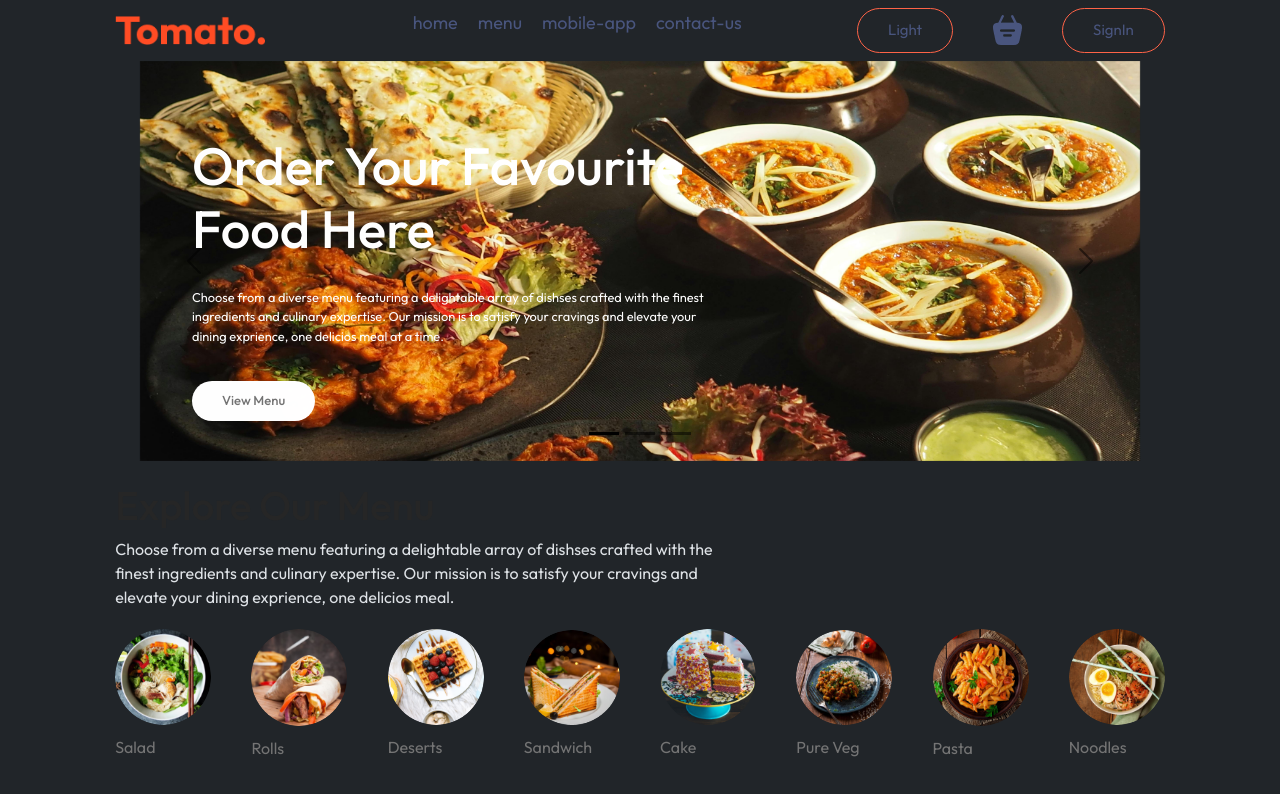
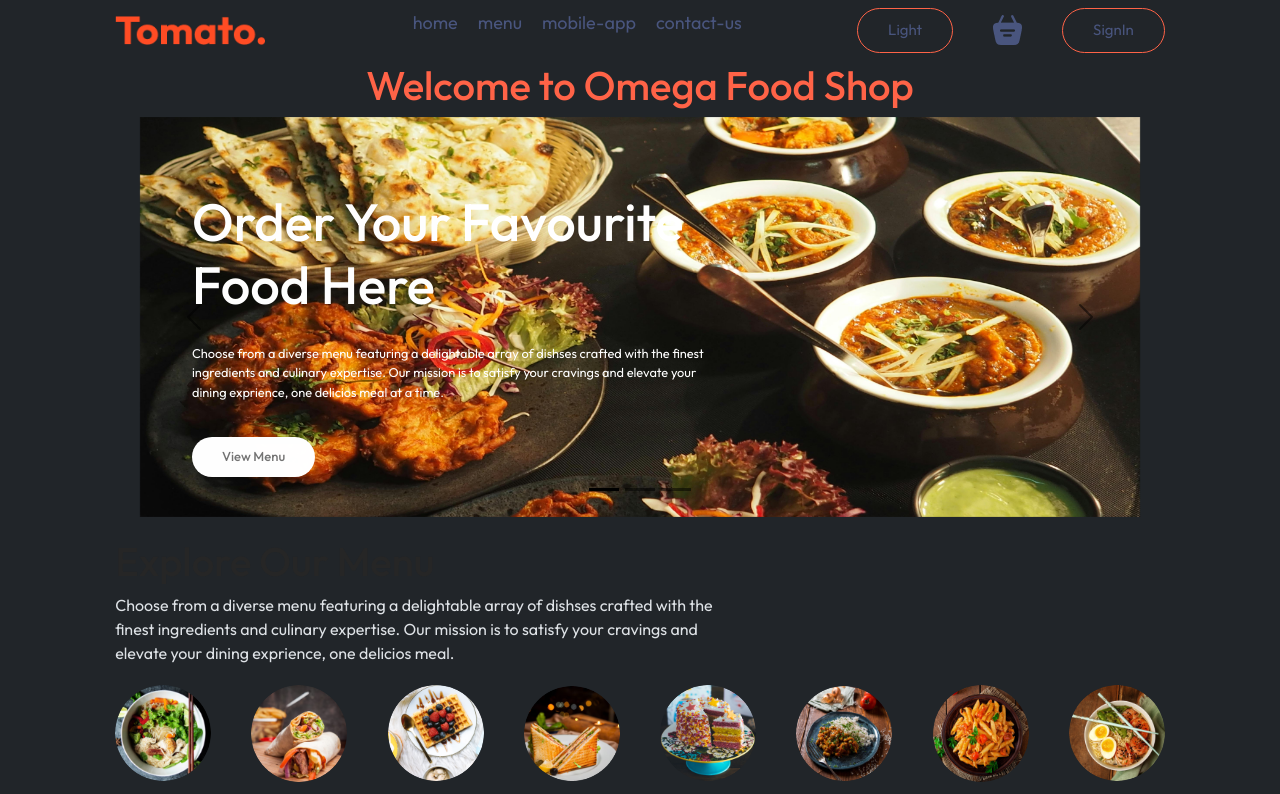
Before and after one commit to mzidan132/MERN_PROJECTS, a React (Vite) app in the folder ecommerce/frontend/: page / in a window 1280 px wide. Shown: the top 794 px of the page. Built offline with nearby package versions, Linux system fonts and the light colour scheme; no server answers.

Commit message:
Update Header.jsx

```diff
--- a/ecommerce/frontend/src/components/Header/Header.jsx
+++ b/ecommerce/frontend/src/components/Header/Header.jsx
@@ -5,7 +5,7 @@ const Header = () => {
 
   return (
     <div className=''>
-
+<h1 style={{textAlign:'center',color:'tomato'}}> Welcome to Omega Food Shop </h1>
 <div id="carouselExampleDark" className="carousel carousel-dark slide">
   <div className="carousel-indicators">
     <button type="button" data-bs-target="#carouselExampleDark" data-bs-slide-to="0" className="active" aria-current="true" aria-label="Slide 1"></button>
```
